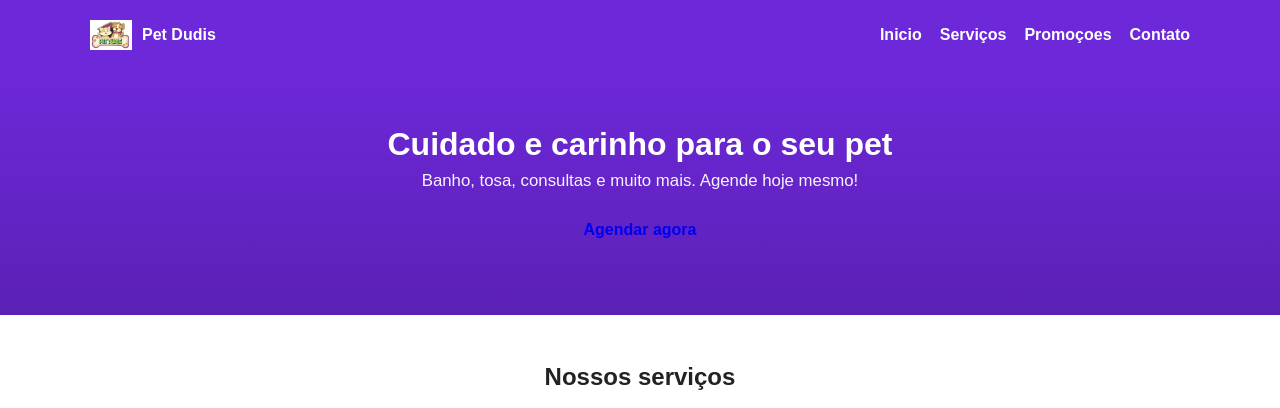
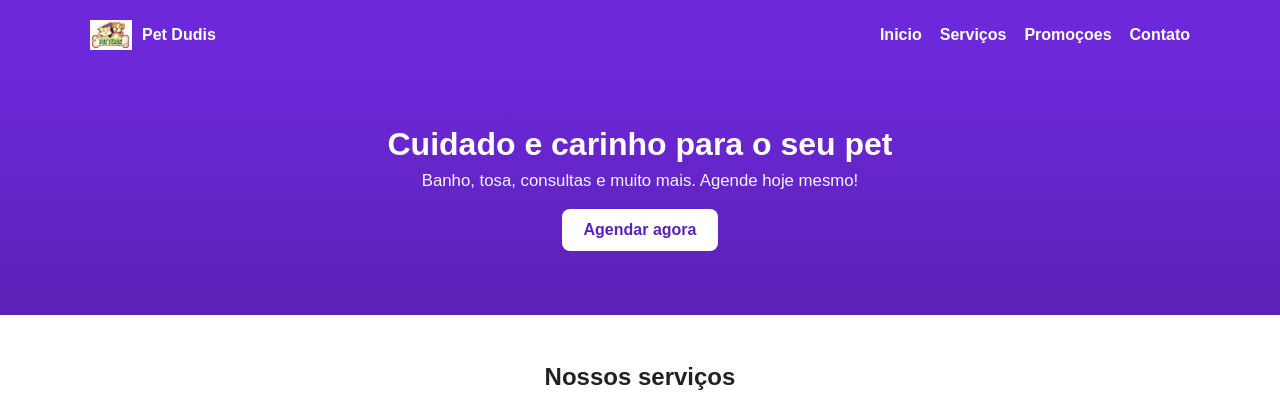
Before and after one commit to Idelcio/petteste, a plain HTML site: page index.html in a window 1280 px wide. Shown: the top 408 px of the page. Drawn offline with Linux system fonts and the light colour scheme.

Commit message:
Ajusta boptão agendar do header que estava sem cor

```diff
--- a/index.html
+++ b/index.html
@@ -30,7 +30,7 @@
     <div class="container">
       <h1 class="hero__title">Cuidado e carinho para o seu pet</h2>
       <p class="hero__subtitle">Banho, tosa, consultas e muito mais. Agende hoje mesmo!</p>
-      <a id="cta" class="btn btn-primarioo" href="#contato">Agendar agora</a>
+      <a id="cta" class="btn btn-primario" href="#contato">Agendar agora</a>
     </div>
   </section>
 
```
